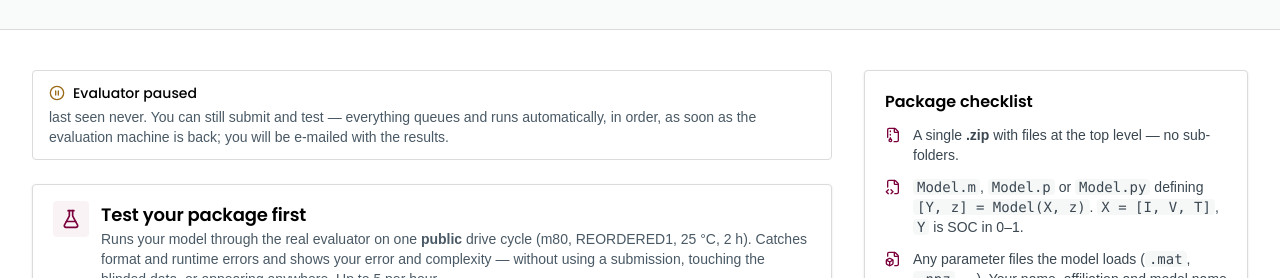
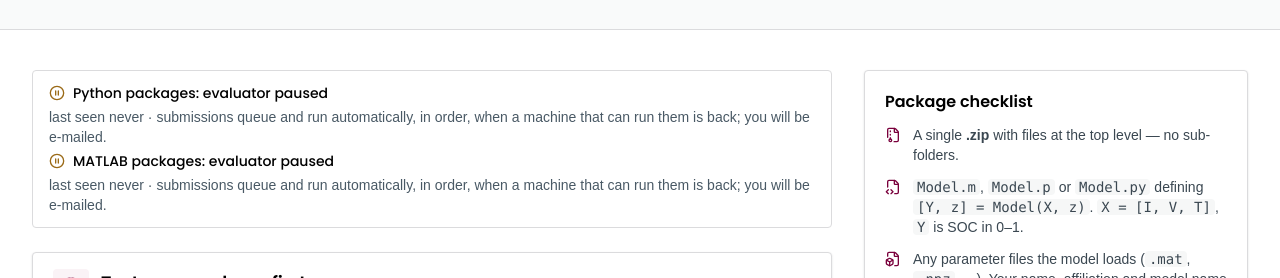
Before and after one commit to McMaster-Battery-Research-Group/battery-soc-benchmark, a Next.js app: page /submit in a window 1280 px wide. Shown: the part 289-567 px from the top of the page. Built offline with nearby package versions, Linux system fonts and the light colour scheme; no server answers; the database is empty.

Commit message:
Runtime-aware availability: submission status, queue position/ETA, Submit-page status line and admin warning all account for which workers can run MATLAB vs Python

```diff
--- a/src/app/(admin)/admin/workers/page.tsx
+++ b/src/app/(admin)/admin/workers/page.tsx
@@ -5,7 +5,7 @@ import { db } from "@/lib/db";
 import { ONLINE_WINDOW_MS, ago } from "@/lib/worker-status";
 import { fmtDateTime } from "@/lib/utils";
 import { Badge } from "@/components/ui/badge";
-import { Stat } from "@/components/ui/misc";
+import { Stat, Alert } from "@/components/ui/misc";
 import { WorkerControls, JobControls, AutoRefresh, LogView } from "./controls";
 
 export const dynamic = "force-dynamic";
@@ -25,6 +25,11 @@ export default async function WorkersPage() {
   const capacity = online.filter((w) => !w.paused).reduce((n, w) => n + w.concurrency, 0);
   const inFlight = online.reduce((n, w) => n + w.busyWith.length, 0);
   const queued = active.filter((s) => s.status === "QUEUED").length;
+  // runtimes with queued work but no online, un-paused worker that declares them
+  const canRun = (w: { runtimes: string }, rt: string) => w.runtimes.split(",").map((x) => x.trim()).includes(rt);
+  const stranded = ["python", "matlab"]
+    .map((rt) => ({ rt, n: active.filter((s) => s.status === "QUEUED" && (s.runtime ?? rt) === rt).length, workers: online.filter((w) => !w.paused && canRun(w, rt)).length }))
+    .filter((x) => x.n > 0 && x.workers === 0);
 
   return (
     <div>
@@ -36,6 +41,11 @@ export default async function WorkersPage() {
         </div>
       </div>
 
+      {stranded.map((x) => (
+        <Alert key={x.rt} variant="warning" className="mt-5" title={`${x.n} queued ${x.rt === "matlab" ? "MATLAB" : "Python"} submission${x.n > 1 ? "s" : ""} cannot start — no online worker runs ${x.rt === "matlab" ? "MATLAB" : "Python"} packages`}>
+          Workers only claim the runtimes they declare (<code className="rounded bg-grey-100 px-1">WORKER_RUNTIMES</code>). Start a worker that can run {x.rt === "matlab" ? "MATLAB (today: the lab laptop with MATLAB installed)" : "Python (the Arbutus VM or the laptop)"}; the queued submissions start automatically when it reports in. Authors see "no evaluator for {x.rt === "matlab" ? "MATLAB" : "Python"} packages is online" on their submission page meanwhile.
+        </Alert>
+      ))}
       <div className="mt-5 grid grid-cols-2 gap-4 lg:grid-cols-4">
         <Stat label="Machines online" value={online.length} sub={workers.length > online.length ? `${workers.length - online.length} stale` : "all reporting"} />
         <Stat label="Parallel slots" value={capacity} sub={`${inFlight} in use`} />
--- a/src/app/api/submissions/[id]/status/route.ts
+++ b/src/app/api/submissions/[id]/status/route.ts
@@ -13,10 +13,11 @@ export async function GET(_req: Request, { params }: { params: Promise<{ id: str
   if (!sub || !canViewSubmission(sub, session?.user)) return NextResponse.json({ error: "Not found" }, { status: 404 });
   const insider = session?.user?.id === sub.userId || session?.user?.role === "ADMIN" || sub.collaborators.some((c) => c.userId === session?.user?.id);
   const pending = sub.status === "QUEUED" || sub.status === "RUNNING";
-  const ev = pending ? await getEvaluatorStatus() : null;
+  const ev = pending ? await getEvaluatorStatus(sub.runtime) : null;
   const queue = sub.status === "QUEUED" ? await estimateQueueWaitSec(id) : null;
   return NextResponse.json({
     status: sub.status,
+    runtime: sub.runtime,
     log: insider ? sub.job?.log ?? "" : "",
     failureMessage: sub.failureMessage,
     evaluator: ev ? { online: ev.online, lastSeenAt: ev.lastSeenAt, queued: ev.queued, running: ev.running, capacity: ev.capacity } : null,
--- a/src/components/evaluator-status.tsx
+++ b/src/components/evaluator-status.tsx
@@ -1,37 +1,42 @@
 import { Activity, PauseCircle } from "lucide-react";
-import { getEvaluatorStatus, ago } from "@/lib/worker-status";
+import { getEvaluatorStatus, ago, type EvaluatorStatus } from "@/lib/worker-status";
 import { cn } from "@/lib/utils";
 
 /**
- * Server component: one-line evaluator health for the Submit page. The worker
- * runs on a lab machine, so "offline" is a normal state — submissions queue
- * and start automatically when it returns.
+ * Server component: evaluator health for the Submit page, per package runtime.
+ * Workers declare what they can run (WORKER_RUNTIMES), so Python and MATLAB
+ * availability can differ — e.g. the Alliance VM (Python) online while the lab
+ * machine with MATLAB is off. "Offline" is a normal state — submissions queue
+ * and start automatically when a capable worker returns.
  */
 export async function EvaluatorStatusLine({ className }: { className?: string }) {
-  const s = await getEvaluatorStatus();
+  const [py, ml] = await Promise.all([getEvaluatorStatus("python"), getEvaluatorStatus("matlab")]);
+  return (
+    <div className={cn("space-y-1 text-sm", className)} aria-live="polite">
+      <Line label="Python packages" s={py} />
+      <Line label="MATLAB packages" s={ml} />
+    </div>
+  );
+}
+
+function Line({ label, s }: { label: string; s: EvaluatorStatus }) {
   const backlog = s.queued + s.running;
   return (
-    <p className={cn("flex flex-wrap items-center gap-x-2 gap-y-1 text-sm", className)} aria-live="polite">
-      {s.online ? (
-        <>
-          <Activity className="size-4 text-forest" aria-hidden />
-          <span className="font-heading font-medium text-ink">Evaluator online</span>
-          <span className="text-grey-700">
+    <p className="flex flex-wrap items-center gap-x-2 gap-y-1">
+      {s.online ? <Activity className="size-4 text-forest" aria-hidden /> : <PauseCircle className="size-4 text-[#9a6a17]" aria-hidden />}
+      <span className="font-heading font-medium text-ink">{label}: evaluator {s.online ? "online" : "paused"}</span>
+      <span className="text-grey-700">
+        {s.online ? (
+          <>
             {s.workers.length > 1 ? `${s.workers.length} machines · ` : ""}
             {s.running ? `evaluating ${s.running} now` : "idle"}
             {s.queued ? ` · ${s.queued} queued` : ""}
-            {s.running >= s.capacity ? " · new submissions start after those finish (≈30–60 min each for a full run)" : " · new submissions start within seconds"}
-          </span>
-        </>
-      ) : (
-        <>
-          <PauseCircle className="size-4 text-[#9a6a17]" aria-hidden />
-          <span className="font-heading font-medium text-ink">Evaluator paused</span>
-          <span className="text-grey-700">
-            last seen {ago(s.lastSeenAt)}{backlog ? ` · ${backlog} waiting` : ""}. You can still submit and test — everything queues and runs automatically, in order, as soon as the evaluation machine is back; you will be e-mailed with the results.
-          </span>
-        </>
-      )}
+            {s.running >= s.capacity ? " · new submissions start after those finish" : " · new submissions start within seconds"}
+          </>
+        ) : (
+          <>last seen {ago(s.lastSeenAt)}{backlog ? ` · ${backlog} waiting` : ""} · submissions queue and run automatically, in order, when a machine that can run them is back; you will be e-mailed.</>
+        )}
+      </span>
     </p>
   );
 }
--- a/src/lib/worker-status.ts
+++ b/src/lib/worker-status.ts
@@ -9,31 +9,43 @@ export type EvaluatorStatus = {
   online: boolean;
   /** most recent heartbeat across all workers, null if none ever */
   lastSeenAt: Date | null;
-  workers: { id: string; evaluator: string; busyWith: string[]; concurrency: number; paused: boolean }[];
-  /** total parallel slots across online, un-paused workers */
+  workers: { id: string; evaluator: string; busyWith: string[]; concurrency: number; paused: boolean; runtimes: string }[];
+  /** total parallel slots across online, un-paused workers (that can run `runtime`, when given) */
   capacity: number;
   queued: number;
   running: number;
+  /** the runtime this status was computed for (null = any) */
+  runtime: string | null;
 };
 
-export async function getEvaluatorStatus(): Promise<EvaluatorStatus> {
+const canRun = (w: { runtimes: string }, runtime: string | null | undefined) => !runtime || w.runtimes.split(",").map((s) => s.trim()).includes(runtime);
+
+/**
+ * Evaluator availability, optionally for one package runtime ("python" | "matlab"): a worker only
+ * counts if it declares that runtime (WORKER_RUNTIMES), so a MATLAB submission is reported as
+ * "no evaluator available" while only the Python-only VM is online.
+ */
+export async function getEvaluatorStatus(runtime?: string | null): Promise<EvaluatorStatus> {
   const since = new Date(Date.now() - ONLINE_WINDOW_MS);
-  const [live, latest, queued, running] = await Promise.all([
-    db.workerHeartbeat.findMany({ where: { lastSeenAt: { gte: since } }, select: { id: true, evaluator: true, busyWith: true, concurrency: true, paused: true, lastError: true } }),
-    db.workerHeartbeat.findFirst({ orderBy: { lastSeenAt: "desc" }, select: { lastSeenAt: true } }),
-    db.submission.count({ where: { status: "QUEUED" } }),
-    db.submission.count({ where: { status: "RUNNING" } }),
+  const [all, queued, running] = await Promise.all([
+    db.workerHeartbeat.findMany({ orderBy: { lastSeenAt: "desc" }, select: { id: true, evaluator: true, busyWith: true, concurrency: true, paused: true, lastError: true, runtimes: true, lastSeenAt: true } }),
+    db.submission.count({ where: { status: "QUEUED", ...(runtime ? { OR: [{ runtime }, { runtime: null }] } : {}) } }),
+    db.submission.count({ where: { status: "RUNNING", ...(runtime ? { OR: [{ runtime }, { runtime: null }] } : {}) } }),
   ]);
+  const capable = all.filter((w) => canRun(w, runtime));
+  const live = capable.filter((w) => w.lastSeenAt >= since);
   // paused workers and workers holding for the Docker sandbox contribute no capacity
   const active = live.filter((w) => !w.paused && !/sandbox required/.test(w.lastError ?? ""));
-  return { online: active.length > 0, lastSeenAt: latest?.lastSeenAt ?? null, workers: live, capacity: active.reduce((n, w) => n + w.concurrency, 0), queued, running };
+  return { online: active.length > 0, lastSeenAt: capable[0]?.lastSeenAt ?? null, workers: live, capacity: active.reduce((n, w) => n + w.concurrency, 0), queued, running, runtime: runtime ?? null };
 }
 
 /** 1-based position of a queued submission among all queued submissions (FIFO by job creation). */
 export async function queuePosition(submissionId: string): Promise<number | null> {
-  const job = await db.evaluationJob.findUnique({ where: { submissionId }, select: { createdAt: true } });
+  const job = await db.evaluationJob.findUnique({ where: { submissionId }, select: { createdAt: true, submission: { select: { runtime: true } } } });
   if (!job) return null;
-  const ahead = await db.evaluationJob.count({ where: { createdAt: { lt: job.createdAt }, submission: { status: "QUEUED" } } });
+  // only jobs the same kind of worker will process count as "ahead"
+  const rt = job.submission.runtime;
+  const ahead = await db.evaluationJob.count({ where: { createdAt: { lt: job.createdAt }, submission: { status: "QUEUED", ...(rt ? { OR: [{ runtime: rt }, { runtime: null }] } : {}) } } });
   return ahead + 1;
 }
 
@@ -66,20 +78,22 @@ export async function averageRunSec(modelType?: string): Promise<number> {
  * every queued job ahead of it, spread over the available slots.
  */
 export async function estimateQueueWaitSec(submissionId: string): Promise<{ position: number; capacity: number; running: number; waitSec: number | null }> {
-  const [status, pos] = await Promise.all([getEvaluatorStatus(), queuePosition(submissionId)]);
+  const me = await db.submission.findUnique({ where: { id: submissionId }, select: { runtime: true } });
+  const [status, pos] = await Promise.all([getEvaluatorStatus(me?.runtime), queuePosition(submissionId)]);
   const position = pos ?? 1;
   const capacity = Math.max(1, status.capacity);
   if (!status.online) return { position, capacity, running: status.running, waitSec: null };
 
   // remaining time of each running evaluation (live), else its type's average
-  const runningJobs = await db.submission.findMany({ where: { status: "RUNNING" }, select: { modelType: true, job: { select: { log: true } } } });
+  const rtWhere = me?.runtime ? { OR: [{ runtime: me.runtime }, { runtime: null }] } : {};
+  const runningJobs = await db.submission.findMany({ where: { status: "RUNNING", ...rtWhere }, select: { modelType: true, job: { select: { log: true } } } });
   const remaining: number[] = [];
   for (const r of runningJobs) {
     const p = progressFromLog(r.job?.log ?? "");
     remaining.push(p.etaSec ?? Math.max(0, (await averageRunSec(r.modelType)) - (p.elapsedSec ?? 0)));
   }
   // queued jobs ahead of us, each with its type's average
-  const ahead = await db.submission.findMany({ where: { status: "QUEUED" }, orderBy: { job: { createdAt: "asc" } }, take: Math.max(0, position - 1), select: { modelType: true } });
+  const ahead = await db.submission.findMany({ where: { status: "QUEUED", ...rtWhere }, orderBy: { job: { createdAt: "asc" } }, take: Math.max(0, position - 1), select: { modelType: true } });
   const aheadSec: number[] = [];
   for (const a of ahead) aheadSec.push(await averageRunSec(a.modelType));
 
```
Also changed, not shown: src/app/(app)/submissions/[id]/status-poller.tsx (+6 -2 lines).
